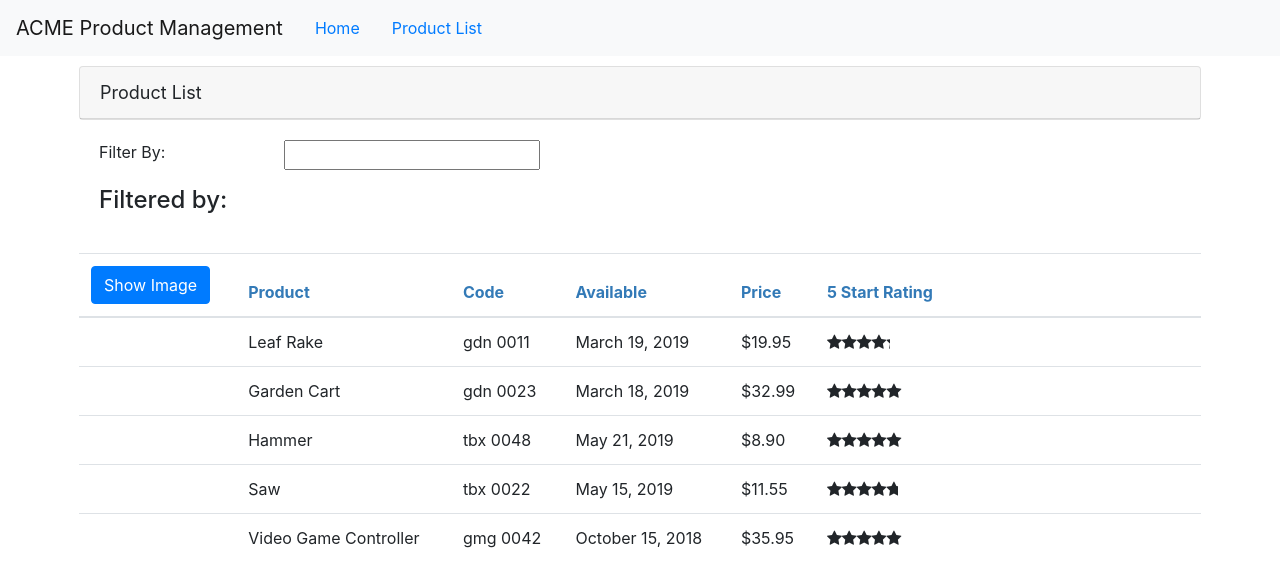
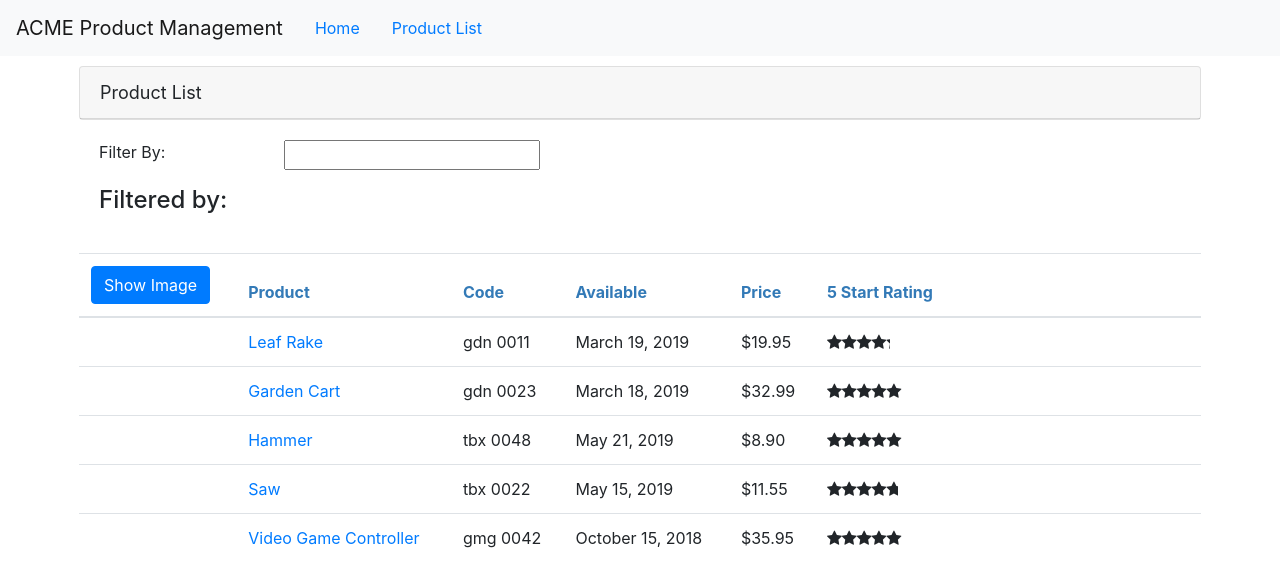
Before and after one commit to SteveMustanski/APM, an Angular app: page /products in a window 1280 px wide. Shown: the top 586 px of the page. Built offline with nearby package versions, Linux system fonts and the light colour scheme.

Commit message:
added routing to product details page

```diff
--- a/src/app/products/product-detail.component.html
+++ b/src/app/products/product-detail.component.html
@@ -1,5 +1,5 @@
 <!-- <div class="card" *ngIf='product'> -->
   <div class="card-header">
-    <!-- {{pageTitle + ': ' + product.productName}} -->
+    {{pageTitle}}
   </div>
 <!-- </div> -->
--- a/src/app/products/product-detail.component.ts
+++ b/src/app/products/product-detail.component.ts
@@ -1,4 +1,5 @@
 import { Component, OnInit } from '@angular/core';
+import { ActivatedRoute } from "@angular/router";
 
 import { IProduct } from './product';
 
@@ -7,10 +8,23 @@
   styleUrls: ['./product-detail.component.css']
 })
 export class ProductDetailComponent implements OnInit {
+  pageTitle: string = 'Product Detail';
+  product: IProduct;
 
-  constructor() { }
+  constructor(private route: ActivatedRoute) { }
 
-  ngOnInit(): void {
+  ngOnInit() {
+    let id = +this.route.snapshot.paramMap.get('id');
+    this.pageTitle += `: ${id}`;
+    this.product = {
+      "productId": 1,
+      "productName": "Leaf Rake",
+      "productCode": "GDN-0011",
+      "releaseDate": "March 19, 2019",
+      "description": "Leaf rake with 48-inch wooden handle.",
+      "price": 19.95,
+      "starRating": 3.2,
+      "imageUrl": "assets/images/leaf_rake.png"
+    }
   }
-
 }
--- a/src/app/products/product-list.component.html
+++ b/src/app/products/product-list.component.html
@@ -48,7 +48,7 @@
             [style.margin.px]='imageMargin'
           />
         </td>
-        <td>{{product.productName}}</td>
+        <td><a [routerLink]="['/products', product.productId]">{{product.productName}}</a></td>
         <td>{{product.productCode | lowercase | convertToSpaces: '-'}}</td>
         <td>{{product.releaseDate}}</td>
         <td>{{product.price | currency: 'USD':'symbol':'1.2-2'}}</td>
```
